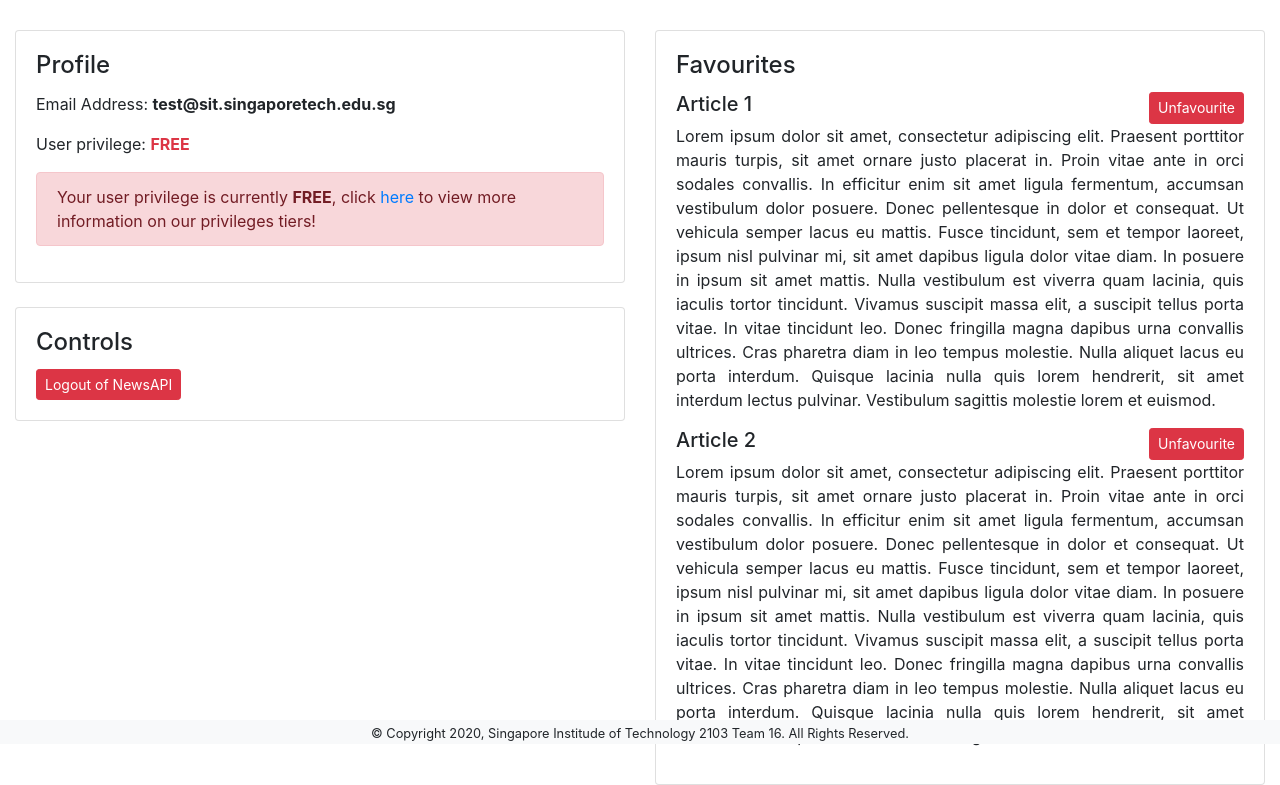
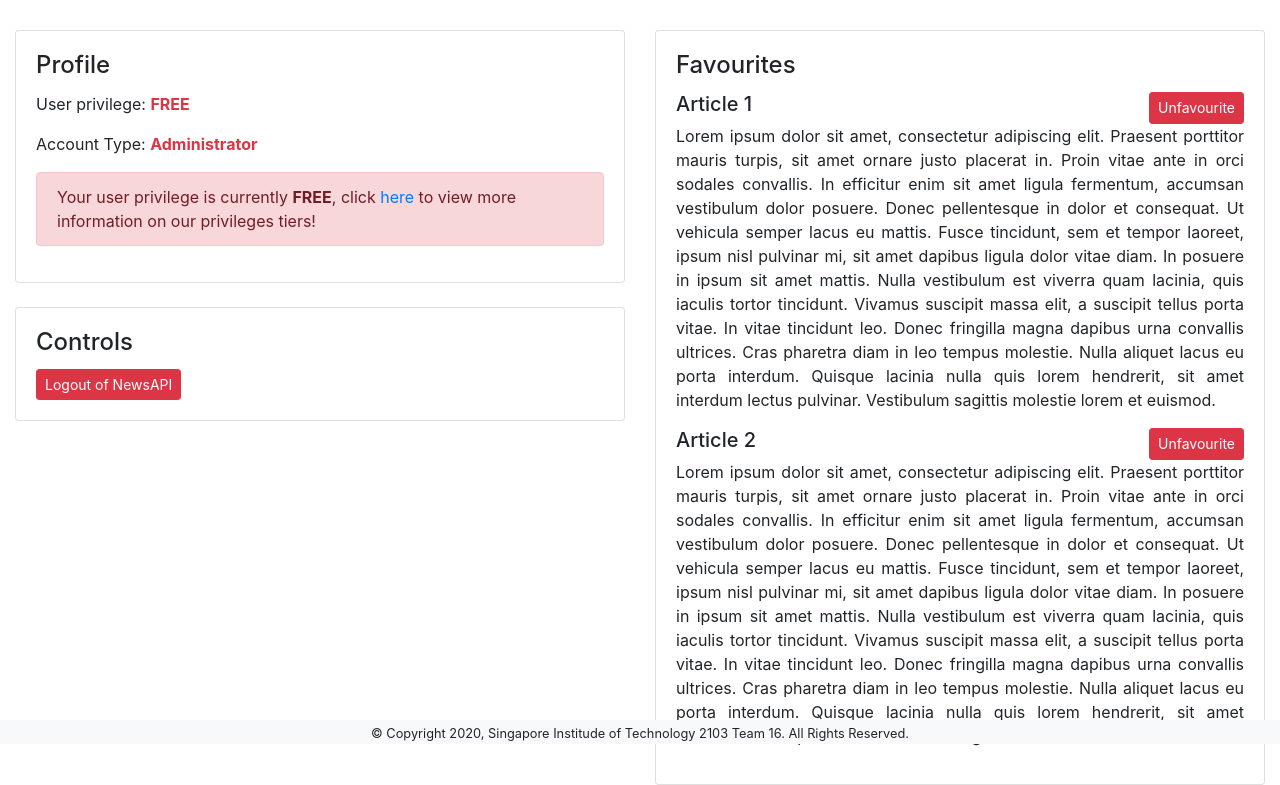
Before and after one commit to yyheng/database-m3012, a Flask app: page /user_profile in a window 1280 px wide. Shown: the part 56-841 px from the top of the page. Run offline with Flask 2, Linux system fonts and the light colour scheme; the visitor is signed in with stand-in values (Sample User, id 1); some libraries are stand-ins or nearby versions.

Commit message:
Update user_profile.htm

```diff
--- a/templates/main/user_profile.htm
+++ b/templates/main/user_profile.htm
@@ -12,8 +12,14 @@
                 <form class="card-body">
                     <h4 class="card-title">Profile</h4>
                     <span>
-                        <p>Email Address: <strong>test@sit.singaporetech.edu.sg</strong></p>
                         <p>User privilege: <strong class="text-danger">FREE</strong></p>
+                        <p>Account Type: <strong class="text-danger">
+                            {% if session['is_admin'] %}
+                                Administrator
+                            {% else %}
+                                User
+                            {% endif %}
+                        </strong></p>
                         <div class="alert alert-danger" role="alert">
                             Your user privilege is currently <strong>FREE</strong>, click <a href="{{ url_for('user_privilege') }}">here</a> to view more information on our privileges tiers!
                         </div>
```
